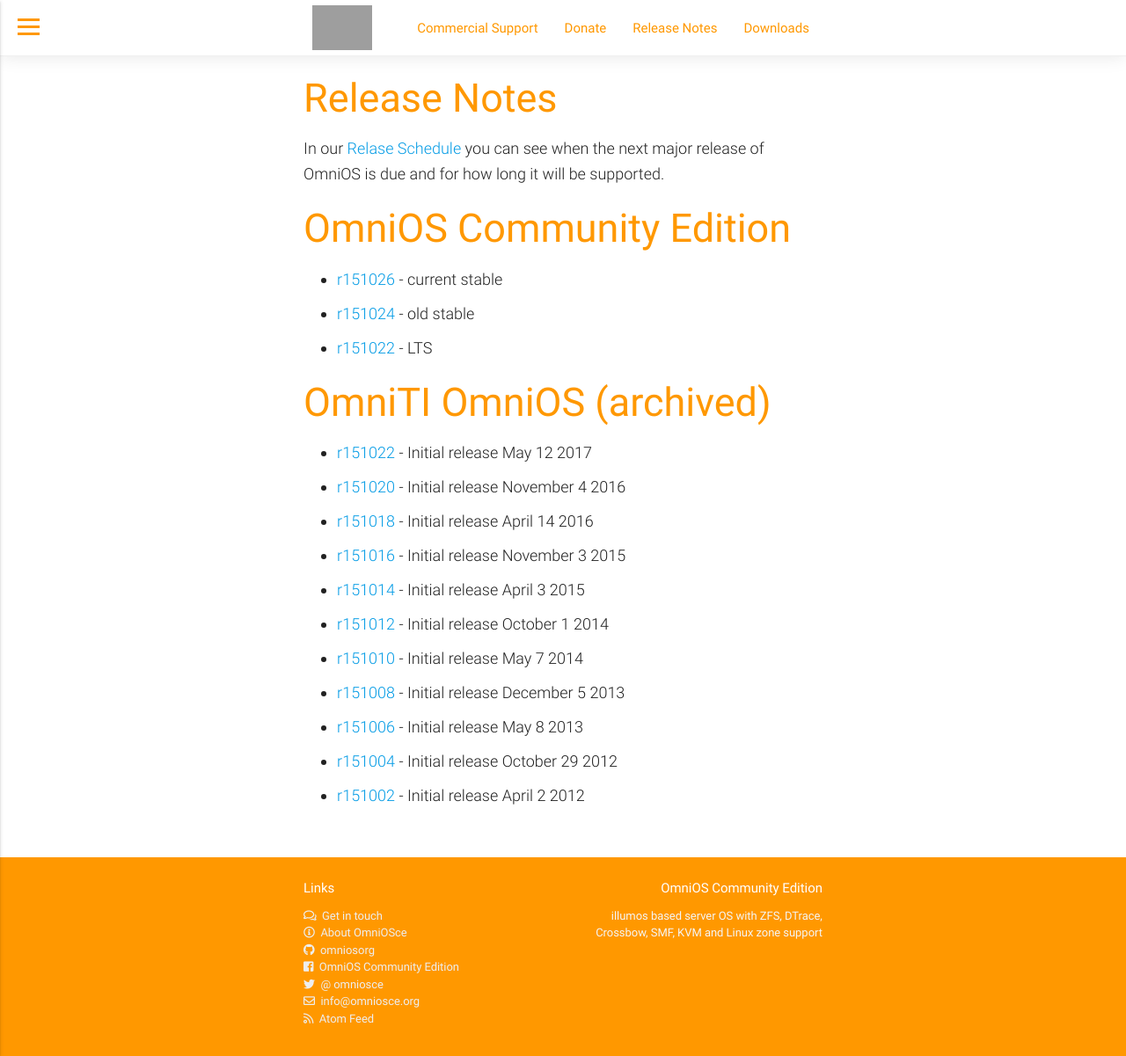
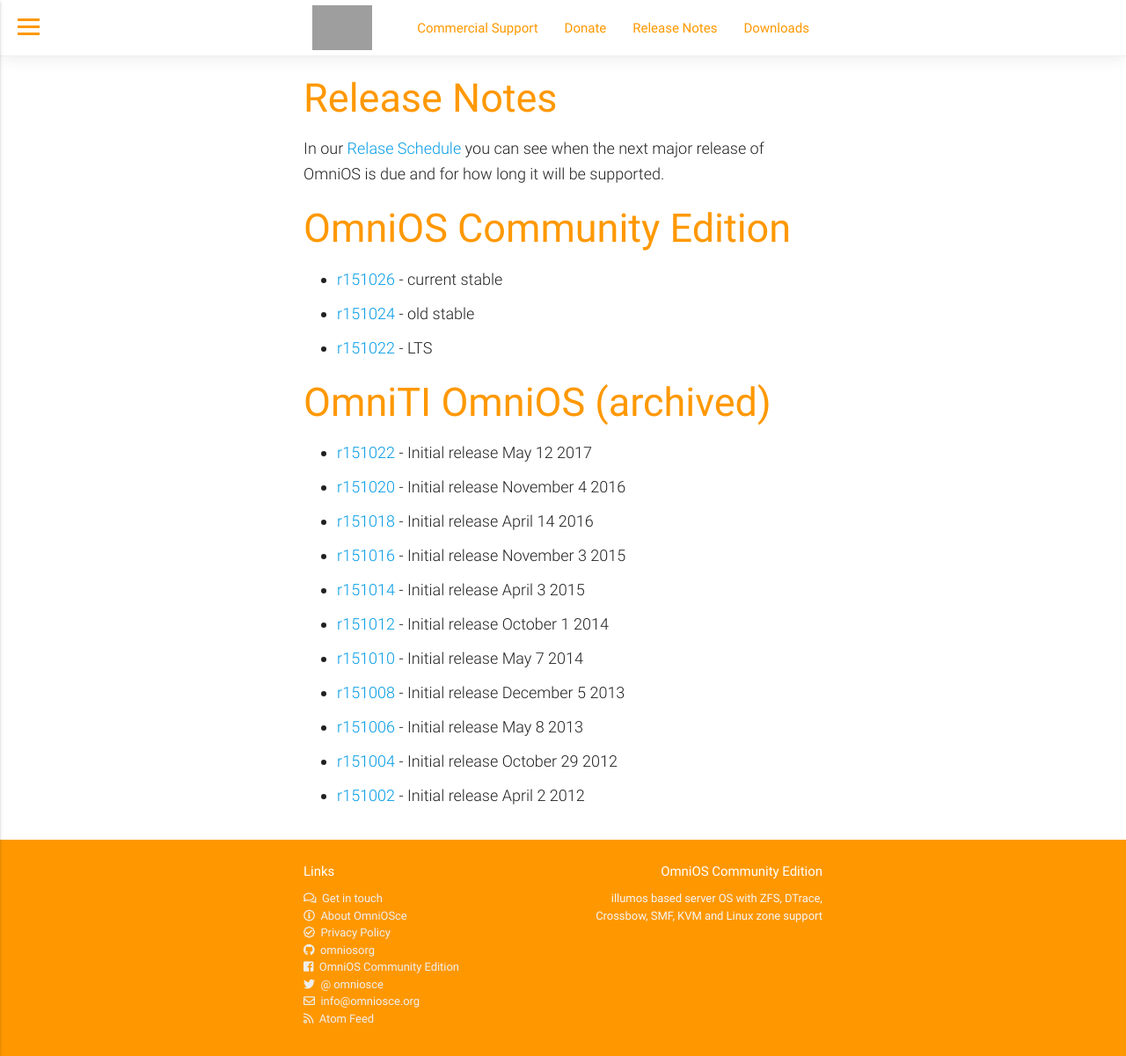
Before and after one commit to omniosorg/omniosorg.github.io, a Jekyll site: the page built from releasenotes.md, in a window 1280 px wide and 1201 px high. Shown: the whole window at 88% size. Built offline with Jekyll 4.4.1, drawn with Linux system fonts in a browser that asks for light colours; grey boxes are pictures that could not be loaded.

Commit message:
Add privacy policy to footer

```diff
--- a/_includes/footer.html
+++ b/_includes/footer.html
@@ -5,6 +5,7 @@
         <ul>
           <li><a class="grey-text text-lighten-3" href="/about/contact.html"><i class="far fa-comments"></i>&nbsp;&nbsp;Get in touch</a></li>
           <li><a class="grey-text text-lighten-3" href="/about/about.html"><i class="far fa-info-circle"></i>&nbsp;&nbsp;About OmniOSce</a></li>
+          <li><a class="grey-text text-lighten-3" href="/about/privacy.html"><i class="far fa-badge-check"></i>&nbsp;&nbsp;Privacy Policy</a></li>
           {% if site.owner.github.show == true %}<li><a class="grey-text text-lighten-3" href="https://github.com/{{ site.owner.github.username }}"><i class="fab fa-github"></i>&nbsp;&nbsp;{{ site.owner.github.username }}</a></li>{% endif %}
           {% if site.owner.facebook.show == true %}<li><a class="grey-text text-lighten-3" href="{{ site.owner.facebook.url }}"><i class="fab fa-facebook-square"></i>&nbsp;&nbsp;{{ site.owner.facebook.name }}</a></li>{% endif %}
           {% if site.owner.twitter.show == true %}<li><a class="grey-text text-lighten-3" href="https://twitter.com/{{ site.owner.twitter.username }}"><i class="fab fa-twitter"></i>&nbsp;&nbsp;@ {{ site.owner.twitter.username }}</a></li>{% endif %}
--- a/_includes/footer_wide.html
+++ b/_includes/footer_wide.html
@@ -5,6 +5,7 @@
         <ul>
           <li><a class="grey-text text-lighten-3" href="/about/contact.html"><i class="far fa-comments"></i>&nbsp;&nbsp;Get in touch</a></li>
           <li><a class="grey-text text-lighten-3" href="/about/about.html"><i class="far fa-info-circle"></i>&nbsp;&nbsp;About OmniOSce</a></li>
+          <li><a class="grey-text text-lighten-3" href="/about/privacy.html"><i class="far fa-badge-check"></i>&nbsp;&nbsp;Privacy Policy</a></li>
           {% if site.owner.github.show == true %}<li><a class="grey-text text-lighten-3" href="https://github.com/{{ site.owner.github.username }}"><i class="fab fa-github"></i>&nbsp;&nbsp;{{ site.owner.github.username }}</a></li>{% endif %}
           {% if site.owner.facebook.show == true %}<li><a class="grey-text text-lighten-3" href="{{ site.owner.facebook.url }}"><i class="fab fa-facebook-square"></i>&nbsp;&nbsp;{{ site.owner.facebook.name }}</a></li>{% endif %}
           {% if site.owner.twitter.show == true %}<li><a class="grey-text text-lighten-3" href="https://twitter.com/{{ site.owner.twitter.username }}"><i class="fab fa-twitter"></i>&nbsp;&nbsp;@ {{ site.owner.twitter.username }}</a></li>{% endif %}
```
